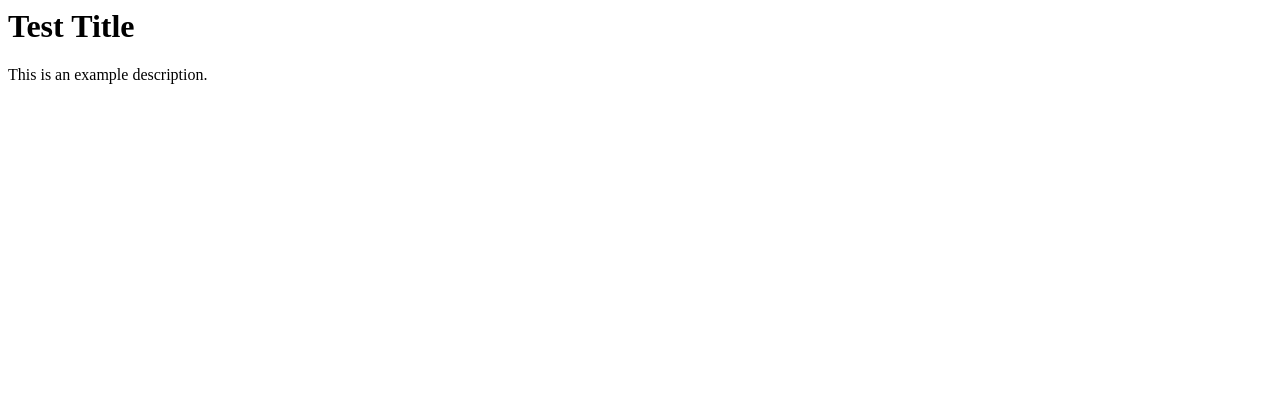
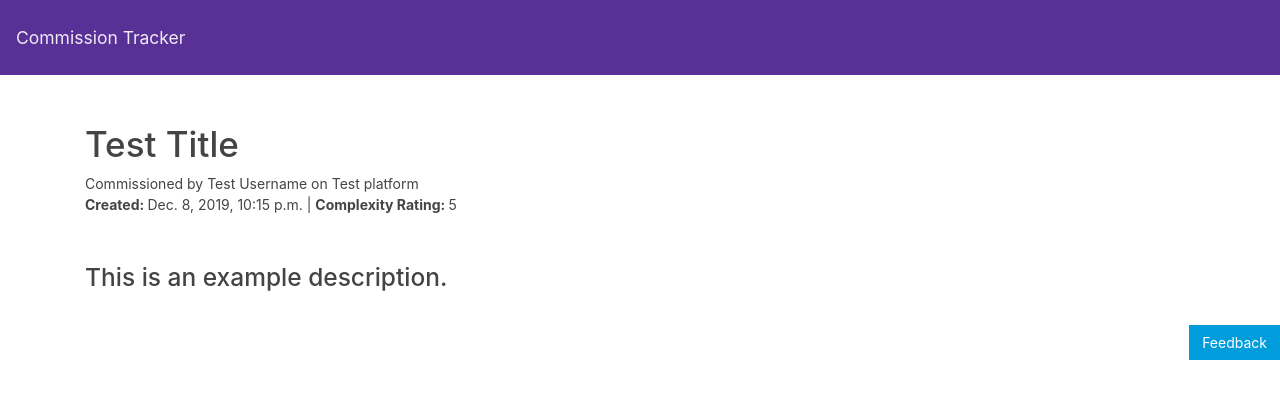
Before and after one commit to angelinaolmedo7/commissionTracker, a Django app: page /tracker/1/ in a window 1280 px wide. Shown: the top 399 px of the page. Run offline with Django 3.2, Linux system fonts and the light colour scheme; data comes from the database, SQL or seed files in the repository; both versions use the stored data as it was after the commit; some libraries are stand-ins or nearby versions.

```diff
--- a/tracker/templates/tracker/detail.html
+++ b/tracker/templates/tracker/detail.html
@@ -1,2 +1,19 @@
-<h1>{{ commission.commission_title }}</h1>
-<p>{{commission.commission_description}}</p>
+{% extends 'tracker/base.html' %}
+{% block body %}
+
+<div class='row pt-5'>
+    <div class='col-sm-12'>
+        <h1>{{ commission.commission_title }}</h1>
+    </div>
+    <div class='col-sm-12'>
+        Commissioned by {{ commission.commissioner_name }} on {{ commission.commissioner_platform }}
+    </div>
+    <div class='col-sm-12'>
+        <strong>Created: </strong>{{ commission.creation_date }} | <strong>Complexity Rating: </strong>{{ commission.complexity_rating }}
+    </div>
+    <div class='col-sm-12 pt-5'>
+        <h3>{{ commission.commission_description }}</h3>
+    </div>
+</div>
+
+{% endblock %}
```
Also changed, not shown: tracker/templates/tracker/archived-detail.html (+23 -9 lines), db.sqlite3.
